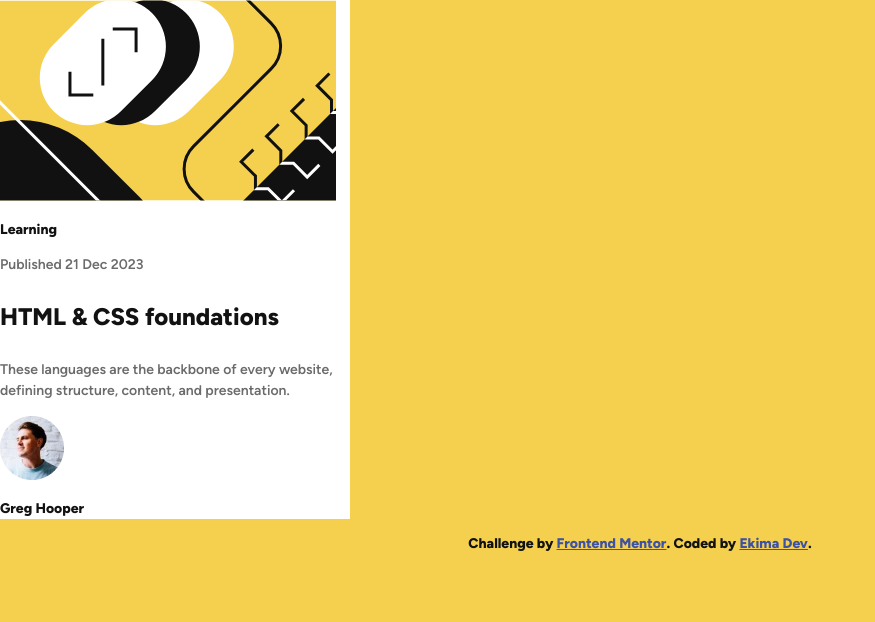
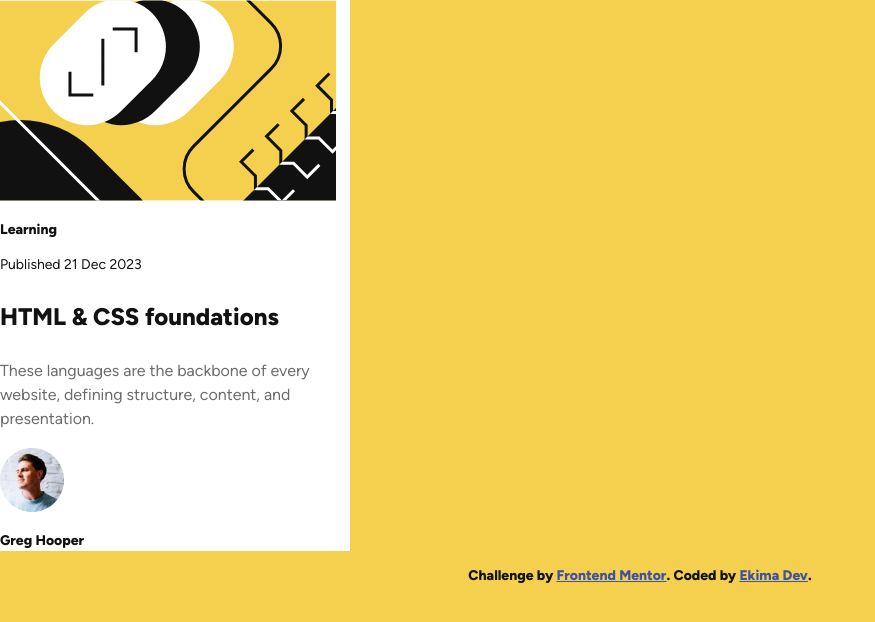
Before and after one commit to GitOfGod/blog-preview-card, a plain HTML site: page index.html in a window 1280 px wide. Shown: the whole page, without its empty margins (0-875 px from the left). Drawn offline with Linux system fonts and the light colour scheme.

Commit message:
Update font utility classes
- Change from static to variable font file because the static files only
contained higher weights which were very different from the design prompt
provided

- Set medium font weight to 400
- Change colour of preset3 font as shown in the design prompt

```diff
--- a/index.html
+++ b/index.html
@@ -13,7 +13,7 @@
     <p class="tag preset3-bold">Learning</p>
     <p class="date preset3">Published 21 Dec 2023</p>
     <p class="blog-title preset1">HTML & CSS foundations</p>
-    <p class="desc preset3">These languages are the backbone of every website, defining structure, content, and presentation.</p>
+    <p class="desc preset2">These languages are the backbone of every website, defining structure, content, and presentation.</p>
     <div class="author">
       <img src="assets/images/image-avatar.webp" alt="Image of Greg Hooper">
       <p class="name preset3-bold">Greg Hooper</p>
--- a/styles.css
+++ b/styles.css
@@ -17,7 +17,8 @@
 
 @font-face {
     font-family: figtree-medium;
-    src: url(./assets/fonts/static/Figtree-SemiBold.ttf);
+    font-weight: 400;
+    src: url(./assets/fonts/Figtree-VariableFont_wght.ttf);
 }
 
 @font-face {
@@ -46,7 +47,7 @@
     font-size: var(--h3);
     line-height: var(--line-height);
     letter-spacing: var(--spacing);
-    color: var(--gray-500);
+    color: var(--gray-950);
 }
 
 .preset3-bold {
```
